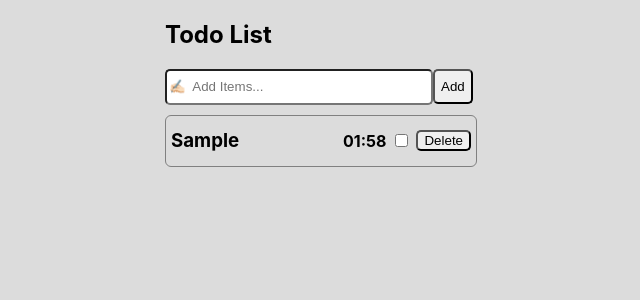
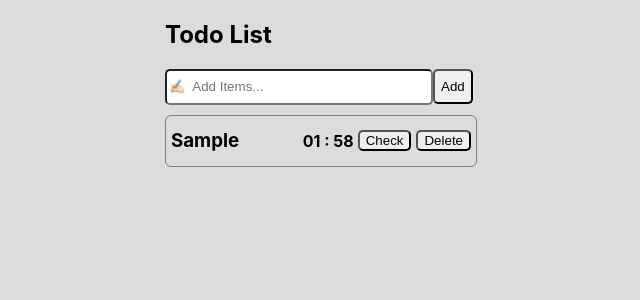
Before and after one commit to anil843324/Neos-Healthcare-To-do-app, a React (Create React App) app in the folder Neos Healthcare/: page / in a window 1280 px wide. Both pictures are taken after typing "Sample" into the empty fields and a click on the button "Add". Shown: the top 300 px of the page, without its empty margins (319-959 px from the left). Built offline with nearby package versions, Linux system fonts and the light colour scheme.

Commit message:
almost done

```diff
--- a/Neos Healthcare/package.json
+++ b/Neos Healthcare/package.json
@@ -11,6 +11,7 @@
     "react-icons": "^4.4.0",
     "react-redux": "^8.0.2",
     "react-scripts": "5.0.1",
+    "react-toastify": "^9.0.5",
     "redux": "^4.2.0",
     "web-vitals": "^2.1.4"
   },
--- a/Neos Healthcare/src/components/CustomHooks/useTimer.js
+++ /dev/null
@@ -1,38 +0,0 @@
-import { useEffect, useState } from "react";
-const useTimer = (totalDuration) => {
-
-
-  let [time, setTime] = useState(Number(totalDuration) * 60);
-
-  const [timerOn, setTimerOn] = useState(false);
-
-
-  useEffect(() => {
-    let interval = null;
-
-
-    if (timerOn) {
-      interval = setInterval(() => {
-        setTime((prevTime) => prevTime > 0 ? prevTime - 1 : prevTime);
-      }, 1000);
-    } else if (!timerOn) {
-      clearInterval(interval);
-      setTime(Number(totalDuration) * 60);
-    }
-
-    return () => clearInterval(interval);
-
-  }, [timerOn]);
-
-
-  return {
-
-    time,
-    setTimerOn,
-
-  }
-
-
-}
-
-export default useTimer
--- /dev/null
+++ b/Neos Healthcare/src/components/Timer/Timer.css
@@ -0,0 +1,6 @@
+.timercheckboxdiv{
+     display: flex;
+     justify-content: center;
+     align-items: center;
+     gap: 4px;
+}
--- /dev/null
+++ b/Neos Healthcare/src/components/Timer/Timer.js
@@ -0,0 +1,123 @@
+import React, { useEffect, useState } from 'react'
+import "./Timer.css"
+import { ToastContainer, toast } from 'react-toastify';
+import 'react-toastify/dist/ReactToastify.css';
+
+const Timer3 = () => {
+
+
+   const [timerOn, setTimerOn] = useState(true)
+
+   const [time, setTime] = useState(120)
+
+   const [toggle, setToogle] = useState(false)
+
+
+
+   useEffect(() => {
+
+      let interval = null;
+      if (timerOn) {
+         interval = setInterval(() => {
+
+
+            setTime((prevt) => prevt > 0 ? prevt - 1 : prevt)
+
+
+
+            if (time === 0) {
+               clearInterval(interval)
+            }
+
+
+         }, 1000)
+      } else if (!timerOn) {
+         clearInterval(interval)
+      }
+
+      return () => clearInterval(interval)
+
+
+   }, [timerOn])
+
+   let hours = Math.floor(time / 3600)
+
+   let mins = Math.floor((time - (hours * 3600)) / 60)
+   let secs = time % 60;
+
+
+   const handleCheck = () => {
+
+      if (time > 0) {
+         setToogle(true)
+         toast.success(' Task completed !', {
+            position: "top-right",
+            autoClose: 5000,
+            hideProgressBar: false,
+            closeOnClick: true,
+            pauseOnHover: true,
+            draggable: true,
+            progress: undefined,
+            });
+      }
+
+
+
+   }
+    if (time === 0 && toggle === false) {
+
+      toast.error('Task Not completed !', {
+         position: "top-right",
+         autoClose: 5000,
+         hideProgressBar: false,
+         closeOnClick: true,
+         pauseOnHover: true,
+         draggable: true,
+         progress: undefined,
+         });
+
+    }
+
+   console.log(time)
+
+
+   return (
+      <>
+         <div className='timercheckboxdiv' >
+
+            <h4>
+               <span> {(mins) < 10 ? ("0" + mins) : (mins)} :</span>
+               <span> {(secs) < 10 ? ("0" + secs) : (secs)} </span>
+            </h4>
+
+            {/* <div>
+            <button onClick={() => { setTimerOn(true) }} >Start</button>
+            <button onClick={() => { setTimerOn(false) }}>Stop</button>
+         </div> */}
+
+            {
+               toggle ? <button onClick={() => { handleCheck() }}>Checked</button> : time===0 ?  <button onClick={() => { handleCheck() }}>Failed</button> : <button onClick={() => { handleCheck() }}>Check</button>
+            }
+
+
+
+         </div>
+
+         <ToastContainer
+            position="top-right"
+            autoClose={5000}
+            hideProgressBar={false}
+            newestOnTop={false}
+            closeOnClick
+            rtl={false}
+            pauseOnFocusLoss
+            draggable
+            pauseOnHover
+         />
+         {/* Same as */}
+         <ToastContainer />
+      </>
+   )
+}
+
+export default Timer3
--- a/Neos Healthcare/src/components/Todo/ShowList.jsx
+++ b/Neos Healthcare/src/components/Todo/ShowList.jsx
@@ -1,14 +1,29 @@
-import React ,{useDispatch}from 'react'
+import React, { useState } from 'react'
+import { useDispatch, useSelector } from 'react-redux'
 import "./Todo.css"
 
 import { deleteTodo } from "../../redux/actions/index"
-const ShowList = ({ele,time}) => {
+
+
+const ShowList = () => {
 
     const dispatch = useDispatch()
+
+    const list = useSelector((state) => state.todoReducers.list)
+
+
+
+
+
+
+
 
 return (
     <div>
 
+        {
+            list.map((ele) => {
+                return (
                     <div className='eachItem' key={ele.id}>
 
                         <h3>{ele.data}</h3>
@@ -16,17 +31,12 @@ const ShowList = ({ele,time}) => {
                         <div className='iconContainer'>
 
                             <h4>
-                        {/*  minute */}
-                        <span>{(Math.floor(time / 60)) < 10 ? ("0" + Math.floor(time / 60)) : (Math.floor(time / 60))}:</span>
-                        {/*  second */}
-                        <span>{(time % 60) < 10 ? ("0" + time % 60) : (time % 60)}</span>
+                               {ele.time}
                             </h4>
-                    <input type="checkbox" value="checked" />
+
 
                             <button
-                        onClick={() => {
-                            dispatch(deleteTodo(ele.id))
-                        }}
+                                onClick={() => {dispatch(deleteTodo(ele.id))} }
                             >Delete</button>
 
 
@@ -36,6 +46,12 @@ const ShowList = ({ele,time}) => {
 
                     </div>
 
+                )
+            })
+        }
+
+
+
     </div>
 )
 }
--- a/Neos Healthcare/src/components/Todo/Todo.jsx
+++ b/Neos Healthcare/src/components/Todo/Todo.jsx
@@ -1,17 +1,36 @@
 import React, { useState } from 'react'
-import { useDispatch, useSelector } from 'react-redux'
-import { addTodo, completeTodo, deleteTodo } from "../../redux/actions/index"
-import useTimer from '../CustomHooks/useTimer'
+import { useDispatch } from 'react-redux'
+import { addTodo } from "../../redux/actions/index"
 import ShowList from './ShowList'
+import Timer from "../Timer/Timer"
 import "./Todo.css"
 const Todo = () => {
 
     const [inputData, setInputData] = useState('')
+
+
+
     const dispatch = useDispatch()
-    const list = useSelector((state) => state.todoReducers.list)
 
-    const { time, setTimerOn } = useTimer(2)
+    const handleAddData = () => {
 
+        if(inputData){
+            const timerInput = {
+                id: new Date().getTime().toString(),
+                data: inputData,
+                time: <Timer />
+
+            }
+
+            dispatch(addTodo(timerInput), setInputData(''))
+        }else{
+            alert("fill the Data")
+        }
+
+
+
+
+    }
 
 
     return (
@@ -25,51 +44,15 @@ const Todo = () => {
                     onChange={(e) => { setInputData(e.target.value) }}
                     placeholder='✍🏻  Add Items... ' />
                 <button
-                    onClick={() => { dispatch(addTodo(inputData), setInputData(''), setTimerOn(true)) }}
+                    onClick={() => { handleAddData() }}
                 >Add</button>
             </div>
             {/*   show data */}
-            <div className='showItems'>
 
-                {
-                    list.map((ele) => {
-
-                        return (
-                            <div className='eachItem' key={ele.id}>
-
-                                <h3>{ele.data}</h3>
-
-                                <div className='iconContainer'>
-
-                                    <h4>
-                                        {/*  minute */}
-                                        <span>{(Math.floor(time / 60)) < 10 ? ("0" + Math.floor(time / 60)) : (Math.floor(time / 60))}:</span>
-                                        {/*  second */}
-                                        <span>{(time % 60) < 10 ? ("0" + time % 60) : (time % 60)}</span>
-                                    </h4>
-                                    <input type="checkbox" value="checked" />
-
-                                    <button
-                                        onClick={() => {
-                                            dispatch(deleteTodo(ele.id), setTimerOn(false))
-                                        }}
-                                    >Delete</button>
+            <ShowList
 
 
-                                </div>
-
-
-
-                            </div>
-
-                        )
-                    })
-                }
-
-            </div>
-
-
-
+            />
 
         </div>
     )
--- a/Neos Healthcare/src/redux/actions/index.js
+++ b/Neos Healthcare/src/redux/actions/index.js
@@ -2,10 +2,7 @@ export const addTodo=(data)=>{
 
      return {
          type:"Add-To-Do",
-         payload:{
-            id:new Date().getTime().toString(),
-            data,
-         }
+         payload:data
      }
 }
 export const deleteTodo=(id)=>{
--- a/Neos Healthcare/src/redux/reducer/todoReducer.js
+++ b/Neos Healthcare/src/redux/reducer/todoReducer.js
@@ -8,16 +8,10 @@ const todoReducers = (state = initialData, action) => {
     switch (action.type) {
 
         case "Add-To-Do":
-            const { id, data } = action.payload;
+
             return {
                 ...state,
-                list: [
-                    ...state.list,
-                    {
-                        id,
-                        data,
-
-                    }]
+                list: [...state.list,action.payload]
 
             }
 
```
Also changed, not shown: 1 other file (tests, documents, lock files or other folders). Lines whose indentation alone changed are shown as unchanged.
